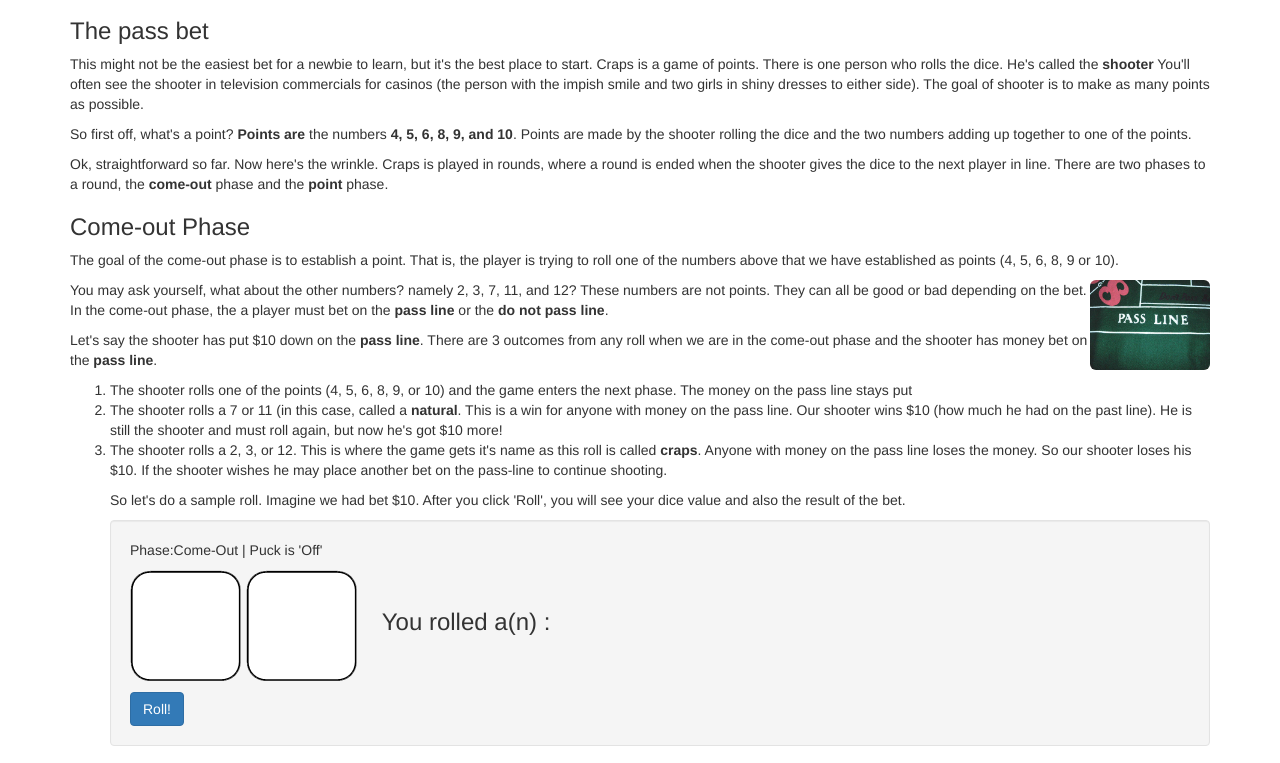
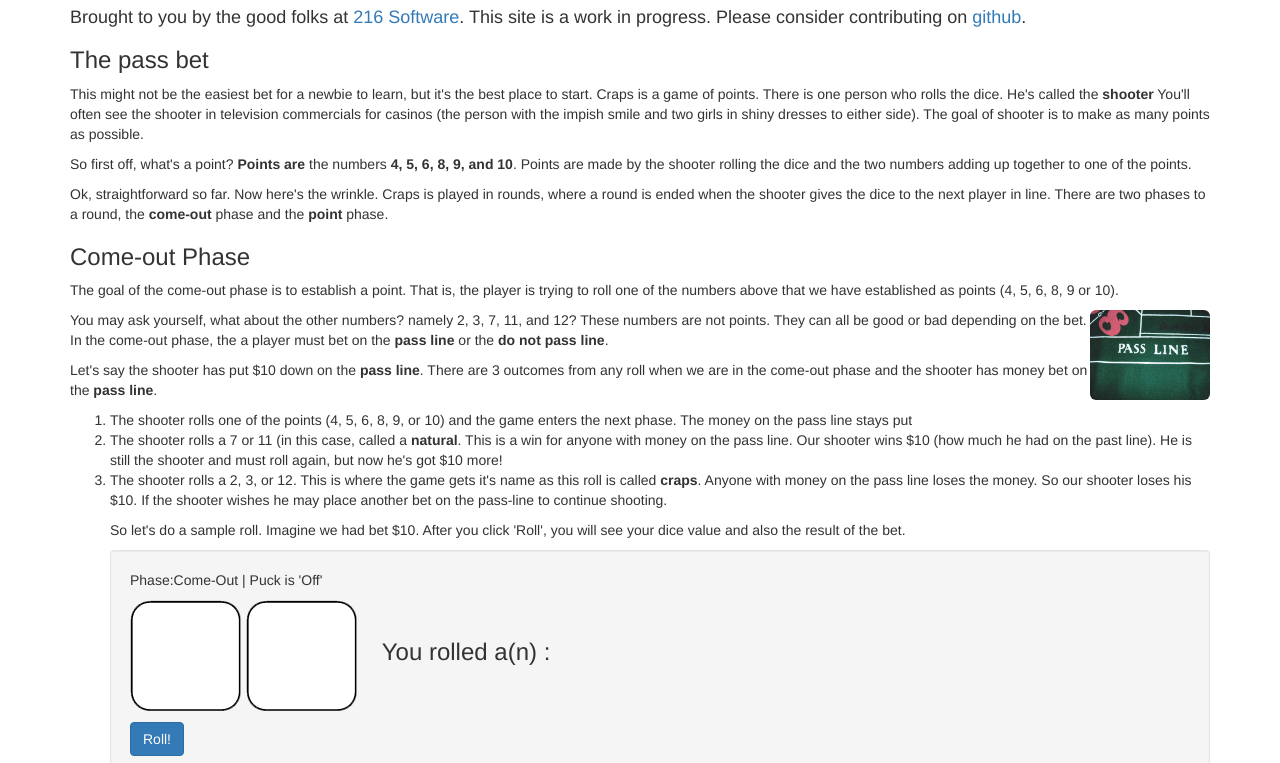
Before and after one commit to bormesh/craps, a plain HTML site: page www/index.html in a window 1280 px wide. Shown: the part 92-855 px from the top of the page. Drawn offline with nearby package versions, Linux system fonts and the light colour scheme.

Commit message:
some spelling changes and links added

```diff
--- a/www/index.html
+++ b/www/index.html
@@ -28,6 +28,9 @@
 <div class="container">
 <h1>Craps! How to win everytime!*</h1>
 <sub>*or at least once in a while</sub>
+<h4>Brought to you by the good folks at <a href="http://www.216software.com">
+216 Software</a>. This site is a work in progress. Please consider
+contributing on <a href="http://github.com/bormesh/craps">github</a>.
 
 <h3>The pass bet</h3>
 
@@ -119,7 +122,7 @@ for 2, 2 combinations for 3 and 1 combination for 12).
 </p>
 <p>
 The attentive math student will see that 8/36  = 2/9 = <strong>22%</strong> chance
-of winning immidiately. Losing immediately is 4/36 = 1/9 = <strong>11%</strong>.
+of winning immediately. Losing immediately is 4/36 = 1/9 = <strong>11%</strong>.
 </p>
 
 <p>The remaining <strong>66%</strong> of the time, the game will entire the points
```
